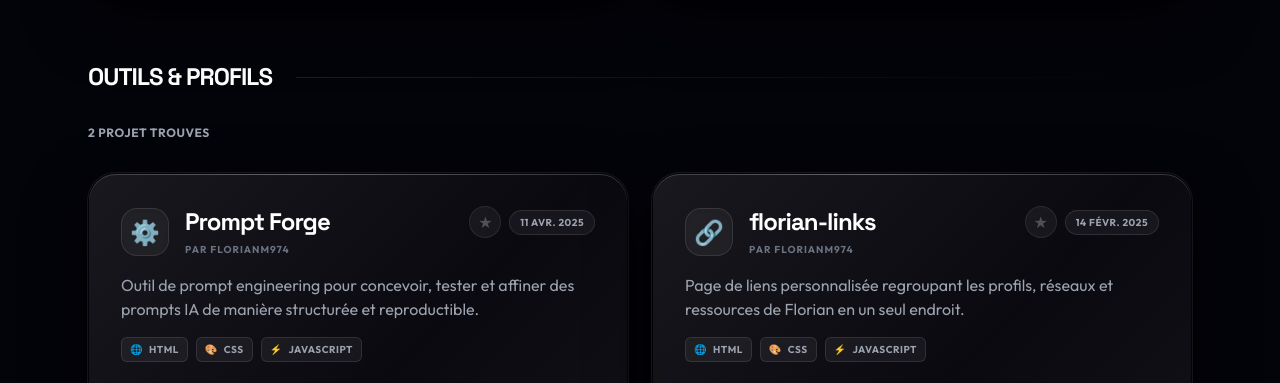
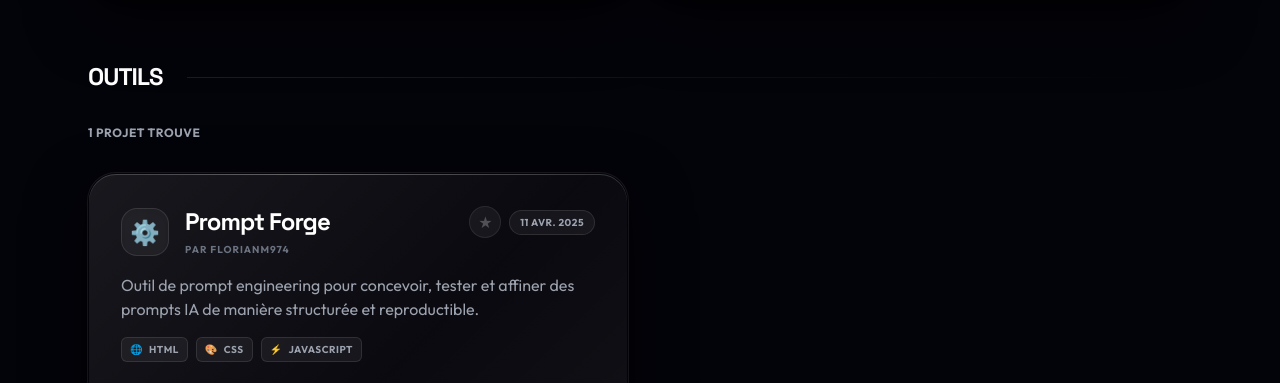
Before and after one commit to florianm974/KSOS, a plain HTML site: page index.html in a window 1280 px wide. Shown: the part 1622-2005 px from the top of the page. Drawn offline with Linux system fonts and the light colour scheme; no server answers.

Commit message:
supp partie outils

```diff
--- a/data.json
+++ b/data.json
@@ -105,20 +105,6 @@
       "techs": ["HTML", "CSS", "JavaScript"],
       "hoverClass": "group-hover:text-slate-400",
       "badgeClass": "bg-slate-500/10 text-slate-400 border-slate-500/20"
-    },
-    {
-      "id": "florianm974-florian-links",
-      "title": "florian-links",
-      "author": "florianm974",
-      "createdAt": "2025-02-14",
-      "url": "https://florianm974.github.io/florian-links/",
-      "github": "https://github.com/florianm974/florian-links",
-      "desc": "Page de liens personnalisée regroupant les profils, réseaux et ressources de Florian en un seul endroit.",
-      "icon": "🔗",
-      "tagText": "Link tree",
-      "techs": ["HTML", "CSS", "JavaScript"],
-      "hoverClass": "group-hover:text-blue-400",
-      "badgeClass": "bg-blue-500/10 text-blue-400 border-blue-500/20"
     }
   ]
 }
--- a/index.html
+++ b/index.html
@@ -419,7 +419,7 @@
           <h2
             class="text-xl md:text-2xl font-black font-display uppercase tracking-widest text-white"
           >
-            Outils & Profils
+            Outils
           </h2>
           <div
             class="flex-1 h-px bg-gradient-to-r from-white/10 to-transparent"
```
